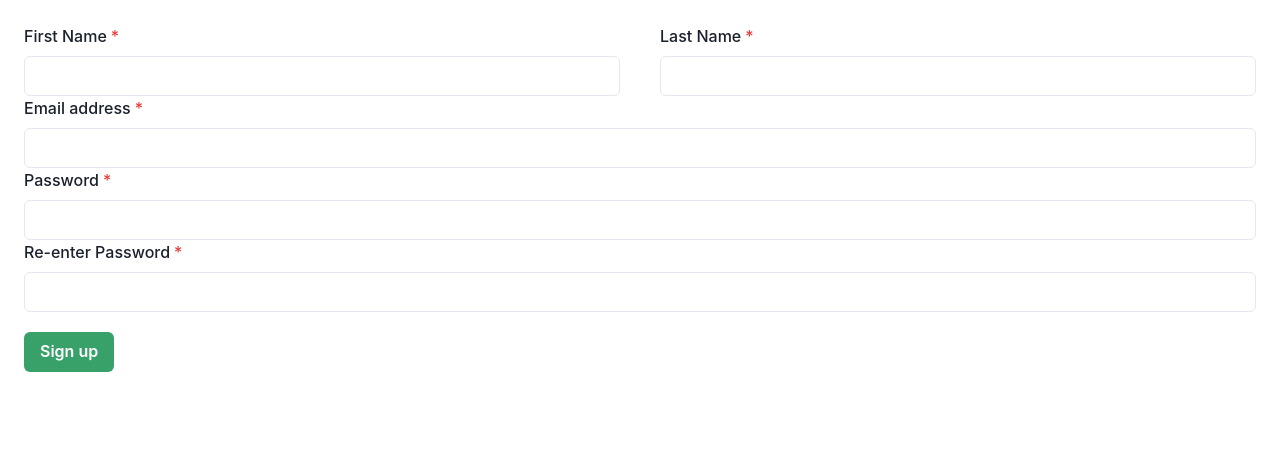
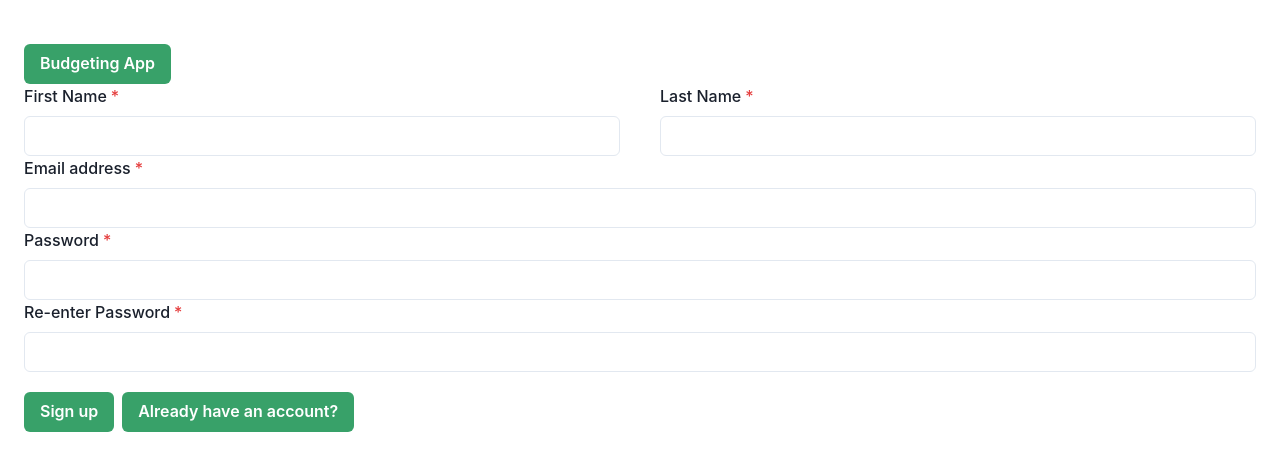
Before and after one commit to samgallic/BudgetApp, a React (Vite) app in the folder budget-app/: page /signup in a window 1280 px wide. Shown: the top 470 px of the page. Built offline with nearby package versions, Linux system fonts and the light colour scheme.

Commit message:
Linked pages together

```diff
--- a/budget-app/src/HomePage/HomePage.tsx
+++ b/budget-app/src/HomePage/HomePage.tsx
@@ -10,8 +10,10 @@ import {
   Container,
   Spacer,
 } from "@chakra-ui/react";
+import { useNavigate } from "react-router-dom";
 
 const HomePage: React.FC = () => {
+  const navigate = useNavigate();
   const styles = {
     homePage: {
       fontFamily: "Arial, sans-serif",
@@ -52,22 +54,20 @@ const HomePage: React.FC = () => {
   };
 
   const handleLogin = () => {
-    console.log("Andi redirect this");
+    navigate("/login");
   };
 
   const handleSignUp = () => {
-    console.log("Andi redirect this");
+    navigate("/signup");
   };
 
   return (
     <Container centerContent maxW="container.xl">
-      <Flex
-        as="nav"
-        align="center"
-        justify="space-between"
-        style={styles.navbar}
-      >
-        <Heading size="lg">Budgeting App</Heading>
+      <Flex as="nav" align="center" style={styles.navbar}>
+        <Heading pr="1" pl="0.0001" m="4" size="lg">
+          Budgeting App{" "}
+        </Heading>
+        <Spacer />
         <HStack spacing={4}>
           <Button style={styles.button} onClick={handleLogin}>
             Log In
--- a/budget-app/src/LoginPage/LoginForm.tsx
+++ b/budget-app/src/LoginPage/LoginForm.tsx
@@ -1,9 +1,27 @@
-import { Box, Button, FormControl, FormLabel, Input } from "@chakra-ui/react";
+import {
+  Box,
+  Button,
+  FormControl,
+  FormLabel,
+  HStack,
+  Input,
+} from "@chakra-ui/react";
 import React from "react";
+import { useNavigate } from "react-router-dom";
 
 const LoginForm: React.FC = () => {
+  const navigate = useNavigate();
   return (
     <Box p={6}>
+      <Button
+        mt={5}
+        colorScheme="green"
+        onClick={() => {
+          navigate("/home");
+        }}
+      >
+        Budgeting App
+      </Button>
       <FormControl isRequired>
         <FormLabel>Email address</FormLabel>
         <Input type="email" />
@@ -12,6 +30,7 @@ const LoginForm: React.FC = () => {
         <FormLabel>Password</FormLabel>
         <Input type="password" />
       </FormControl>
+      <HStack spacing={2}>
         <Button
           mt={5}
           colorScheme="green"
@@ -21,6 +40,16 @@ const LoginForm: React.FC = () => {
         >
           Login
         </Button>
+        <Button
+          mt={5}
+          colorScheme="green"
+          onClick={() => {
+            navigate("/signup");
+          }}
+        >
+          Need to make an account?
+        </Button>
+      </HStack>
     </Box>
   );
 };
--- a/budget-app/src/SignupPage/SignupForm.tsx
+++ b/budget-app/src/SignupPage/SignupForm.tsx
@@ -5,12 +5,24 @@ import {
   FormLabel,
   Input,
   SimpleGrid,
+  HStack,
 } from "@chakra-ui/react";
 import React from "react";
+import { useNavigate } from "react-router-dom";
 
 const SignupForm: React.FC = () => {
+  const navigate = useNavigate();
   return (
     <Box p={6}>
+      <Button
+        mt={5}
+        colorScheme="green"
+        onClick={() => {
+          navigate("/home");
+        }}
+      >
+        Budgeting App
+      </Button>
       <SimpleGrid columns={2} spacing={10}>
         <FormControl isRequired>
           <FormLabel>First Name</FormLabel>
@@ -33,6 +45,7 @@ const SignupForm: React.FC = () => {
         <FormLabel>Re-enter Password</FormLabel>
         <Input type="password" />
       </FormControl>
+      <HStack spacing={2}>
         <Button
           mt={5}
           colorScheme="green"
@@ -42,6 +55,16 @@ const SignupForm: React.FC = () => {
         >
           Sign up
         </Button>
+        <Button
+          mt={5}
+          colorScheme="green"
+          onClick={() => {
+            navigate("/login");
+          }}
+        >
+          Already have an account?
+        </Button>
+      </HStack>
     </Box>
   );
 };
```
Lines whose indentation alone changed are shown as unchanged.
